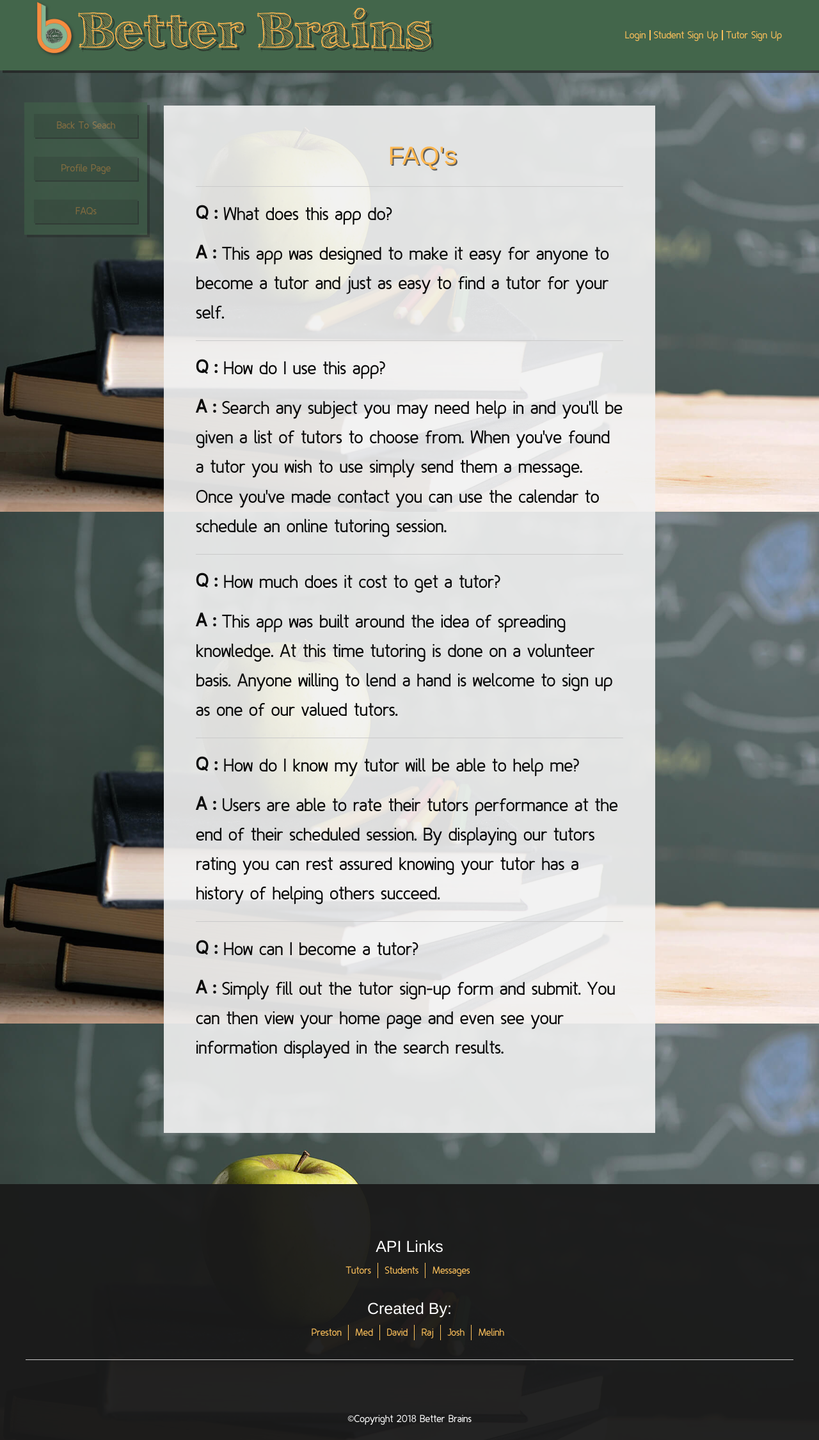
After one commit to mel177/project-two, a Node server app: page /faq in a window 1280 px wide. The commit adds this page. Shown: the whole page at 64% size. Run offline with Node 20, Linux system fonts and the light colour scheme; some libraries are stand-ins or nearby versions.

Commit message:
added faqs page

```diff
--- a/public/styles/styles.css
+++ b/public/styles/styles.css
@@ -447,6 +447,28 @@ input[type=password] {
   }
 }
 
+.faqsContainer {
+  width: 60%;
+  background: #f1f1f1e8;
+  margin: auto;
+  margin-top: -195px;
+  margin-bottom: 80px;
+  padding: 50px;
+  text-align: left;
+  font-size: 180%;
+}
+
+.faqsContainer h2 {
+  color: #ffb751;
+  text-shadow: 2px 2px #202020b4;
+  margin-left: 45%;
+}
+
+.faqsContainer b {
+  float: left;
+  margin-right: 10px;
+}
+
 .profile {
   background: #f1f1f1da;
   width: 60%;
--- a/routes/htmlRoutes.js
+++ b/routes/htmlRoutes.js
@@ -5,6 +5,10 @@ var db = require("../models");
 module.exports = function (app) {
   app.get("/", function (req, res) {
     res.render("index");
+  });
+
+  app.get("/faq", function (req, res) {
+    res.render("faq");
   });
 
 
--- /dev/null
+++ b/views/faq.handlebars
@@ -0,0 +1,33 @@
+<div class="container">
+
+    <div class="profileSideBar">
+        <a class="sideLink" href="/">Back To Seach</a>
+        <br>
+        <a class="sideLink" href="/tutors/blank">Profile Page</a>
+        <br>
+        <a class="sideLink" href="/faq">FAQs</a>
+    </div>
+
+    <div class="faqsContainer">
+
+        <h2>FAQ's</h2>
+        <hr>
+        <b>Q : </b><p>What does this app do?</p>
+        <b>A : </b><p>This app was designed to make it easy for anyone to become a tutor and just as easy to find a tutor for your self.</p>
+        <hr>
+        <b>Q : </b><p>How do I use this app?</p>
+        <b>A : </b><p>Search any subject you may need help in and you'll be given a list of tutors to choose from. When you've found a tutor you wish to use simply send them a message. Once you've made contact you can use the calendar to schedule an online tutoring session.</p>
+        <hr>
+        <b>Q : </b><p>How much does it cost to get a tutor?</p>
+        <b>A : </b><p>This app was built around the idea of spreading knowledge. At this time tutoring is done on a volunteer basis. Anyone willing to lend a hand is welcome to sign up as one of our valued tutors.</p>
+        <hr>
+        <b>Q : </b><p>How do I know my tutor will be able to help me?</p>
+        <b>A : </b><p>Users are able to rate their tutors performance at the end of their scheduled session. By displaying our tutors rating you can rest assured knowing your tutor has a history of helping others succeed.</p>
+        <hr>
+        <b>Q : </b><p>How can I become a tutor?</p>
+        <b>A : </b><p>Simply fill out the tutor sign-up form and submit. You can then view your home page and even see your information displayed in the search results.</p>
+        <br>
+
+    </div>
+
+</div>
--- a/views/results.handlebars
+++ b/views/results.handlebars
@@ -2,9 +2,9 @@
     <div class="sideBar">
         <a class="sideLink" href="/">Back To Seach</a>
         <br>
-        <a class="sideLink" href="/tutors/josh123">Profile Page</a>
+        <a class="sideLink" href="/tutors/blank">Profile Page</a>
         <br>
-        <a class="sideLink" href="">FAQs</a>
+        <a class="sideLink" href="/faq">FAQs</a>
     </div>
     <!-- Tutor cards will be displayed here -->
     {{#each tutor}} {{> tutors/tutors-card}} {{/each}}
--- a/views/tutorprofile.handlebars
+++ b/views/tutorprofile.handlebars
@@ -2,9 +2,9 @@
     <div class="profileSideBar">
         <a class="sideLink" href="/">Back To Seach</a>
         <br>
-        <a class="sideLink" href="/tutors/{{tutor.username}}">Profile Page</a>
+        <a class="sideLink" href="/tutors/blank">Profile Page</a>
         <br>
-        <a class="sideLink" href="">FAQs</a>
+        <a class="sideLink" href="/faq">FAQs</a>
     </div>
 
     <div class="profile">
```
